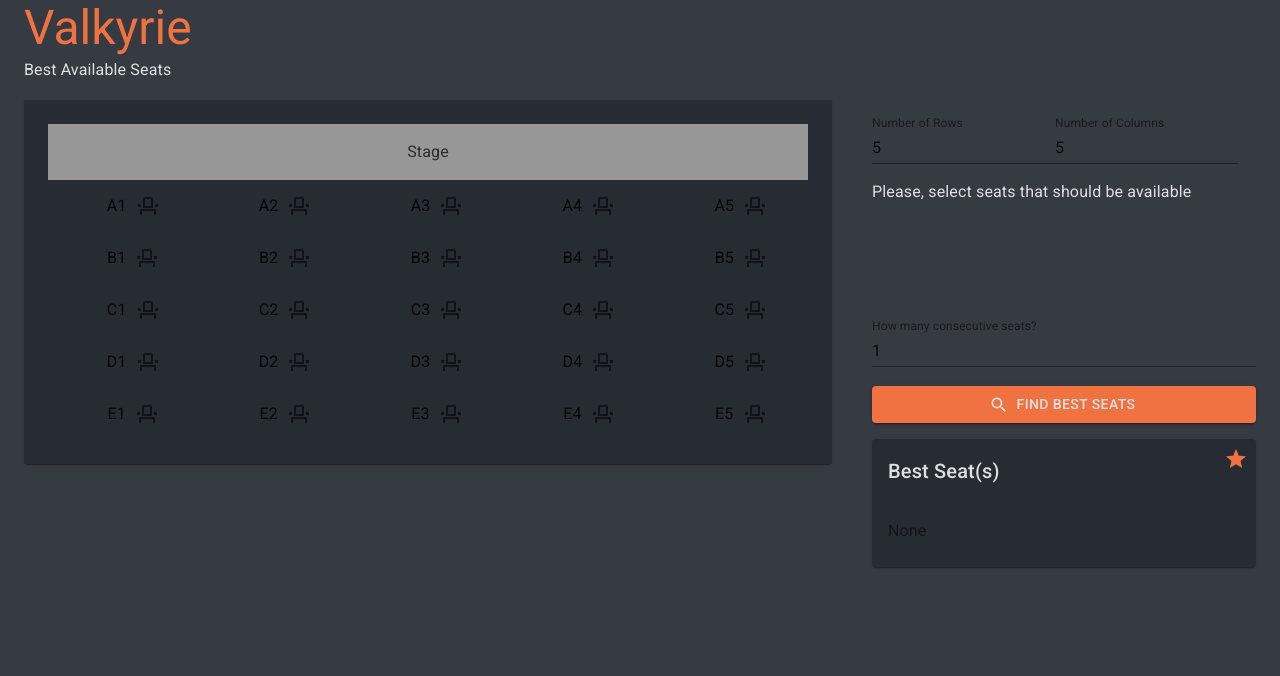
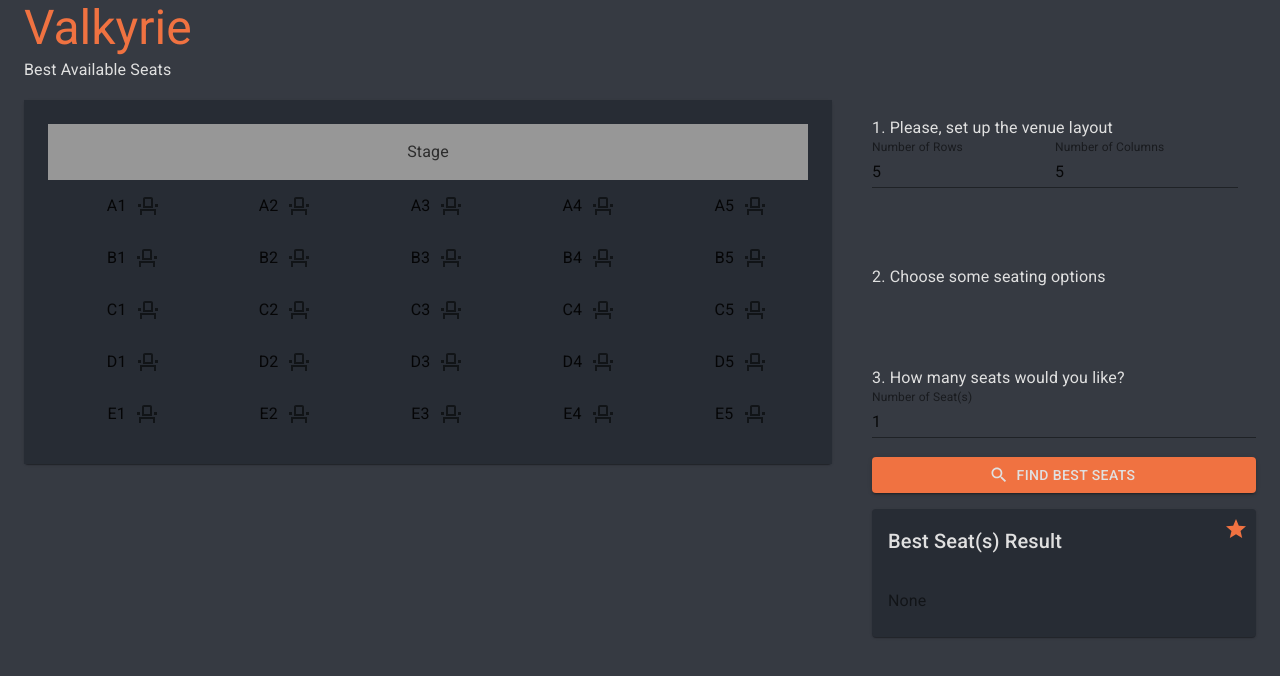
Before and after one commit to lfnascimento/valkyrie, a Next.js app in the folder ui/: page / in a window 1280 px wide. Shown: the top 676 px of the page. Built offline with nearby package versions, Linux system fonts and the light colour scheme.

Commit message:
Improving setup steps

```diff
--- a/ui/src/components/BestAvailableSeatsResult.tsx
+++ b/ui/src/components/BestAvailableSeatsResult.tsx
@@ -24,7 +24,7 @@ class BestAvailableSeatsResult extends Component {
     return(
       <Card className={classes.root}>
         <CardHeader titleTypographyProps={{variant: "h6", color: 'secondary'}}
-                    title="Best Seat(s)"
+                    title="Best Seat(s) Result"
                     action={<GradeIcon color='primary' />}
                     />
         <CardContent>
--- a/ui/src/components/VenueForm.tsx
+++ b/ui/src/components/VenueForm.tsx
@@ -8,6 +8,8 @@ import { object, number , ref } from 'yup';
 import { createStyles, makeStyles, Theme } from '@material-ui/core/styles';
 import { FormGroup, Typography } from '@material-ui/core';
 import SearchIcon from '@material-ui/icons/Search';
+import Step from '@material-ui/core/Step';
+import StepLabel from '@material-ui/core/StepLabel';
 
 const useStyles = makeStyles((theme: Theme) =>
   createStyles({
@@ -21,8 +23,11 @@ const useStyles = makeStyles((theme: Theme) =>
       color: '#E0E0E0',
       marginTop: '5%'
     },
+    layoutFormGroup: {
+      marginBottom: '20%'
+    },
     seatsFormGroup: {
-      marginTop: '30%'
+      marginTop: '20%'
     }
   }),
 );
@@ -96,7 +101,8 @@ function VenueForm () {
         </Grid>
         <Grid item xs={12} sm={4}>
           <form className={classes.root} onSubmit={formik.handleSubmit}>
-            <FormGroup row={true}>
+            <FormGroup row={true} className={classes.layoutFormGroup}>
+              <Typography color="secondary">1. Please, set up the venue layout</Typography>
               <TextField
                 color='secondary'
                 id='venue.layout.rows'
@@ -119,12 +125,14 @@ function VenueForm () {
                 helperText={formik.errors.venue?.layout?.columns}
               />
             </FormGroup>
-            <Typography color="secondary">Please, select seats that should be available</Typography>
+            <Typography color="secondary">2. Choose some seating options</Typography>
             <FormGroup className={classes.seatsFormGroup}>
+              <Typography color="secondary">3. How many seats would you like?</Typography>
               <TextField
                 id='party_of'
+                color='secondary'
                 name='party_of'
-                label='How many consecutive seats?'
+                label='Number of Seat(s)'
                 onChange={formik.handleChange}
                 value={formik.values.party_of}
                 error={Boolean(formik.errors.party_of)}
```
